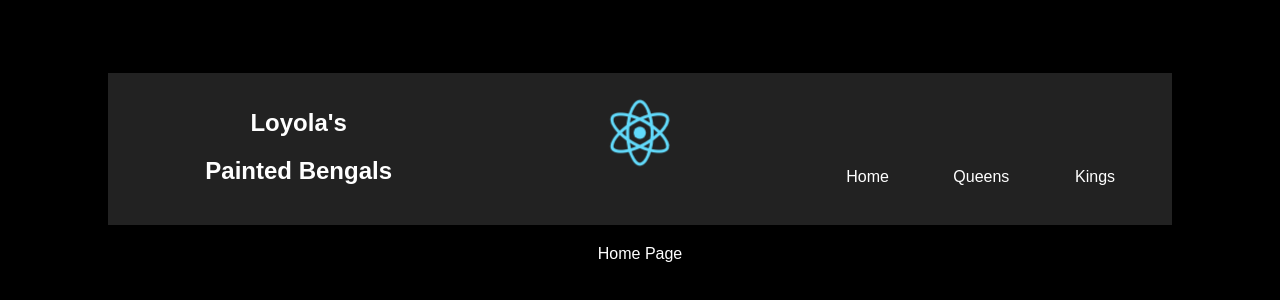
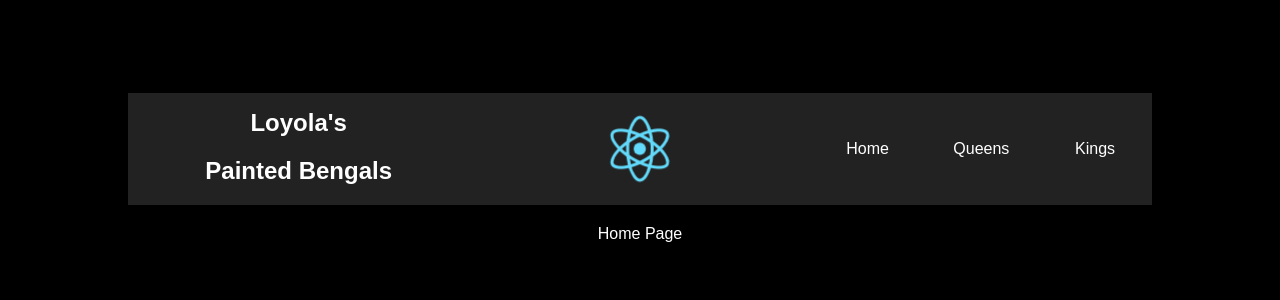
Before and after one commit to countaight/project-cats, a React (Create React App) app: page / in a window 1280 px wide. Shown: the part 222-522 px from the top of the page. Built offline with nearby package versions, Linux system fonts and the light colour scheme.

Commit message:
Style nav bar to be full height

```diff
--- a/src/App.css
+++ b/src/App.css
@@ -28,9 +28,10 @@ body {
   display: flex;
   background-color: #222;
   width: 100%;
+  height: 120px;
   flex: 1;
-  padding: 20px;
   color: white;
+  align-items: center;
 }
 
 .App-title {
@@ -56,6 +57,10 @@ ul > li {
   display: flex;
   align-items: center;
   justify-content: center;
+}
+
+ul > li:hover {
+  background-color: rgb(10, 10, 10);
 }
 
 ul > li > a {
--- a/src/App.js
+++ b/src/App.js
@@ -44,6 +44,7 @@ const styles = {
     margin: 0,
     padding: 0,
     flex: 1,
+    height: '100%',
     alignItems: 'flex-end',
   },
 }
```
